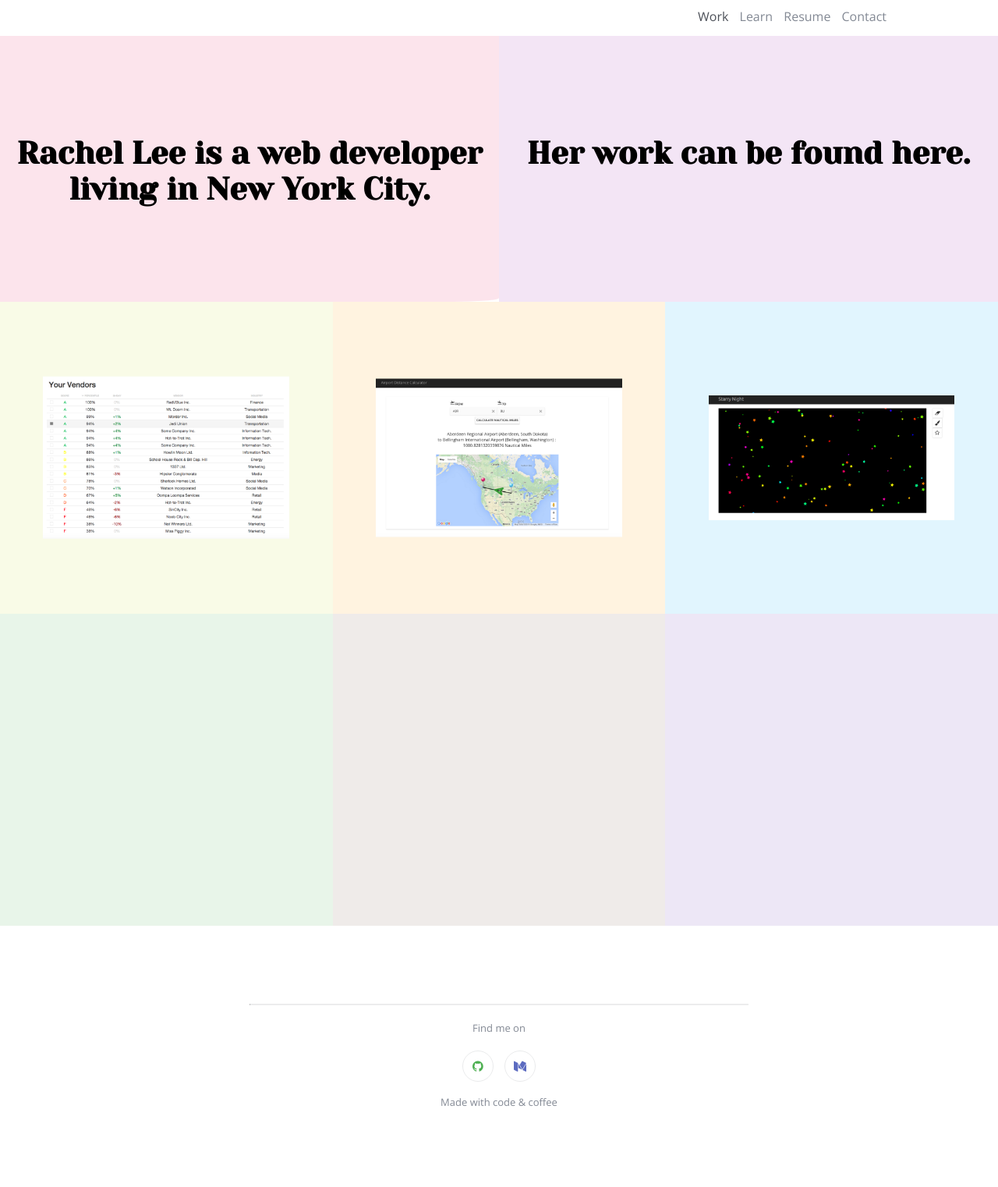
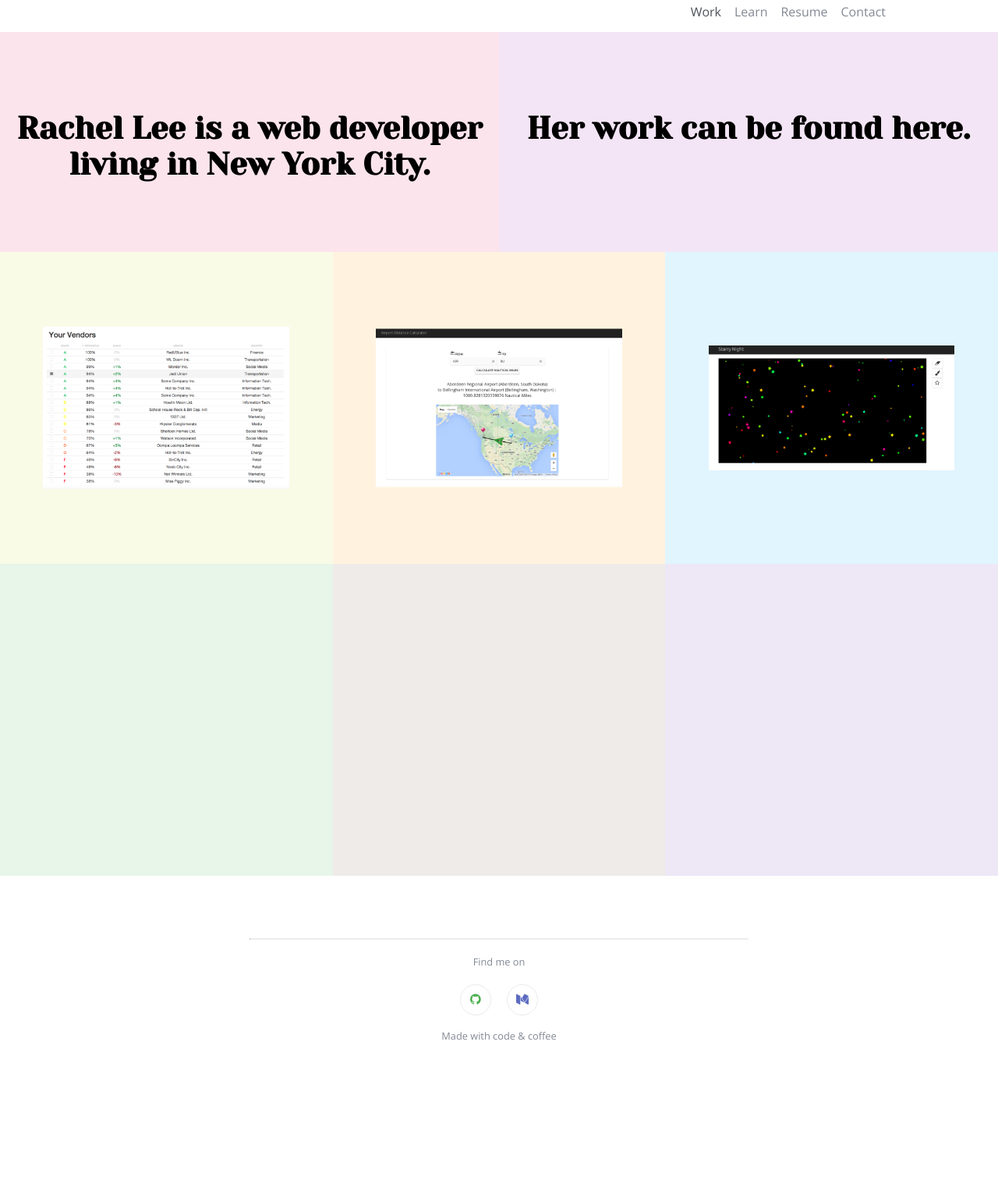
Before and after one commit to raclee7/raclee7.github.io, a plain HTML site: page index.html in a window 1280 px wide. Shown: the part 13-1535 px from the top of the page at 78% size. After the commit the page ends 1450 px from the top, so only its background shows below. Drawn offline with nearby package versions, Linux system fonts and the light colour scheme.

Commit message:
add overflow:hidden to divs for mobile

```diff
--- a/index.html
+++ b/index.html
@@ -11,7 +11,6 @@
   <link href='https://fonts.googleapis.com/css?family=Yeseva+One' rel='stylesheet' type='text/css'>  <link rel="icon" href="favicon.ico" type="image/x-icon">
 </head>
 <body>
-  <header>
   <nav class="top-navigation">
     <div class="content">
       <ul class="links">
@@ -22,8 +21,7 @@
       </ul>
     </div>
   </nav>
-  </header>
-  <main>
+  <main class="main">
     <div class="container">
       <div class="row clearfix">
         <div class="column half first">
--- a/scss/style.scss
+++ b/scss/style.scss
@@ -37,7 +37,6 @@ body {
 
 .top-navigation > .content {
   width: 80%;
-  height: 50px;
   padding: 0;
   margin: 0 auto;
 }
@@ -45,8 +44,8 @@ body {
 .top-navigation .links {
     float: right;
     color: #838994;
-    font-size: 16px;
-    margin-top: 25px;
+    font-size: 1em;
+    margin-top: 1.2em;
     padding-left: 0;
     -webkit-font-smoothing: antialiased;
     transition: color 1s linear;
@@ -54,7 +53,7 @@ body {
 
 .top-navigation .links li {
     display: inline-block;
-    margin-left: 10px;
+    margin-left: .8em;
 }
 
 .top-navigation .links .active {
@@ -70,7 +69,6 @@ body {
 
 .column.half.first {
   background-color: #FCE4EC;
-  border-bottom-right-radius: 60px 5px;
 }
 
 .column.half.second {
@@ -102,8 +100,9 @@ body {
 }
 
 .column.half, .column.third {
+  overflow: hidden;
   width: 100%;
-  height: 300px;
+  height: 20em;
 }
 
 .intro {
@@ -112,13 +111,11 @@ body {
   color: #000;
   text-align: center;
   position: relative;
-  top: 40%;
+  top: 35%;
 }
 
-.title {
-  font-family: 'Open Sans', sans-serif;
-  text-align: center;
-  font-size: 20px;
+.main .container {
+  padding-top: 1em;
 }
 
 .social .container{
@@ -130,8 +127,8 @@ body {
 }
 
 hr {
-  margin-top: 100px;
-  border-top: 1px solid #eaebec;
+  margin-top: 5em;
+  border-top: .1em solid #eaebec;
 }
 
 .icons {
@@ -141,13 +138,13 @@ hr {
 
 .icons > li {
   display: inline-block;
-  width: 40px;
-  height: 40px;
-  border: 1px solid #eaebec;
-  border-radius: 1.25rem;
+  width: 2.5em;
+  height: 2.5em;
+  border: .1em solid #eaebec;
+  border-radius: 1.25em;
   text-align: center;
-  padding: 0.625rem 0;
-  margin: 0 5px;
+  padding: 0.525em 0;
+  margin: 0 .5em;
 }
 
 .social .fa-github {
@@ -159,7 +156,7 @@ hr {
 }
 
 .copy {
-  font-size: 13px;
+  font-size: .8em;
   font-weight: 300;
   color: #838994;
 }
@@ -174,31 +171,32 @@ img {
 
 @media (min-width: 600px) {
   .top-navigation > .content {
-    padding: 0 15px;
+    padding: 0 1em;
   }
   .intro {
-    font-size: 30px;
+    font-size: 2em;
   }
 }
 
 @media (min-width: 900px) {
   .top-navigation > .content {
-    padding: 0 15px;
+    padding: 0 1em;
   }
   .column {
     float: left;
-    padding-left: 1rem;
-    padding-right: 1rem;
+    padding-left: 1em;
+    padding-right: 1em;
+    position: relative;
   }
   .column.half {
     width: 50%;
-    height: 400px;
+    height: 20em;
   }
   .column.third {
     width: 33.33%;
-    height: 400px;
+    height: 25em;
   }
   .intro {
-    font-size: 40px;
+    font-size: 2.5em;
   }
 }
```
Also changed, not shown: css/style.css, 1 other file. Lines whose indentation alone changed are shown as unchanged.
